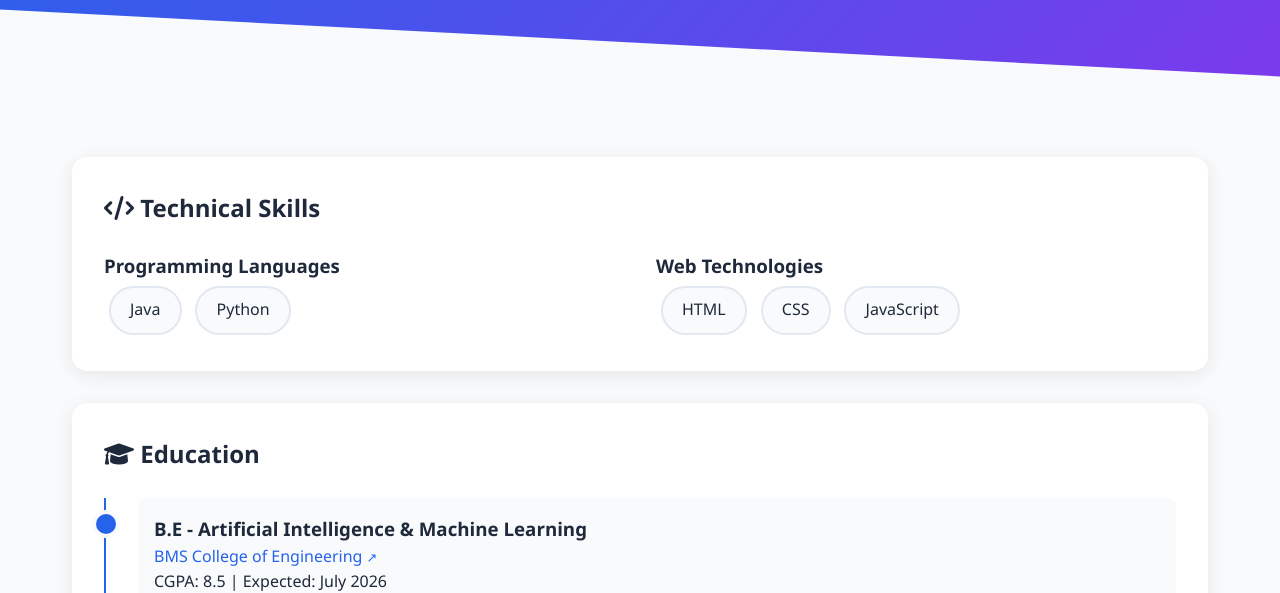
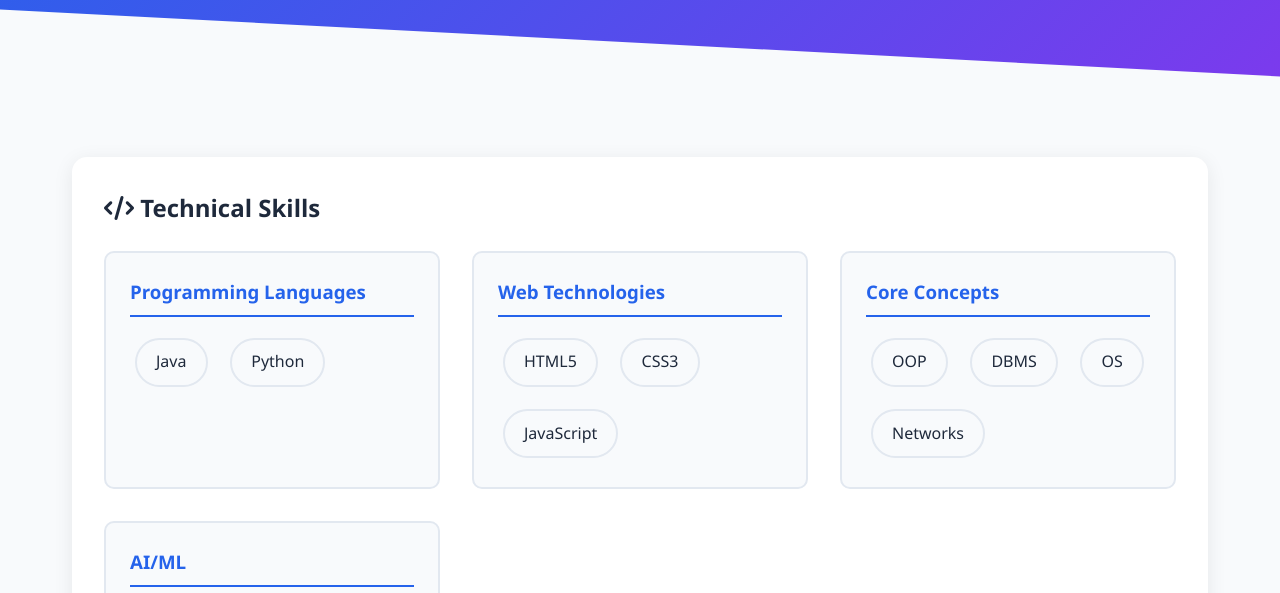
Before and after one commit to The-Ashray/MyPortfolio, a plain HTML site: page index.html in a window 1280 px wide. Shown: the part 210-803 px from the top of the page. Drawn offline with Linux system fonts and the light colour scheme.

Commit message:
Update index.html

```diff
--- a/index.html
+++ b/index.html
@@ -68,10 +68,31 @@
             transform: translateY(-5px);
         }
 
-        .grid {
+        /* Skills Grid */
+        .skills-grid {
             display: grid;
             gap: 2rem;
-            grid-template-columns: repeat(auto-fit, minmax(300px, 1fr));
+            grid-template-columns: repeat(auto-fit, minmax(250px, 1fr));
+        }
+
+        .skill-category {
+            background: var(--light);
+            padding: 1.5rem;
+            border-radius: 10px;
+            border: 2px solid #e2e8f0;
+        }
+
+        .skill-category h3 {
+            margin-bottom: 1rem;
+            color: var(--primary);
+            padding-bottom: 0.5rem;
+            border-bottom: 2px solid var(--primary);
+        }
+
+        .skills-list {
+            display: flex;
+            flex-wrap: wrap;
+            gap: 0.8rem;
         }
 
         .skill-chip {
@@ -196,6 +217,10 @@
             header {
                 padding: 4rem 0;
             }
+
+            .skills-grid {
+                grid-template-columns: 1fr;
+            }
         }
     </style>
 </head>
@@ -212,17 +237,42 @@
         <!-- Skills Section -->
         <section class="section">
             <h2><i class="fas fa-code"></i> Technical Skills</h2>
-            <div class="grid" style="margin-top: 1.5rem;">
-                <div>
+            <div class="skills-grid" style="margin-top: 1.5rem;">
+                <div class="skill-category">
                     <h3>Programming Languages</h3>
-                    <div class="skill-chip">Java</div>
-                    <div class="skill-chip">Python</div>
+                    <div class="skills-list">
+                        <div class="skill-chip">Java</div>
+                        <div class="skill-chip">Python</div>
+                    </div>
                 </div>
-                <div>
+
+                <div class="skill-category">
                     <h3>Web Technologies</h3>
-                    <div class="skill-chip">HTML</div>
-                    <div class="skill-chip">CSS</div>
-                    <div class="skill-chip">JavaScript</div>
+                    <div class="skills-list">
+                        <div class="skill-chip">HTML5</div>
+                        <div class="skill-chip">CSS3</div>
+                        <div class="skill-chip">JavaScript</div>
+                    </div>
+                </div>
+
+                <div class="skill-category">
+                    <h3>Core Concepts</h3>
+                    <div class="skills-list">
+                        <div class="skill-chip">OOP</div>
+                        <div class="skill-chip">DBMS</div>
+                        <div class="skill-chip">OS</div>
+                        <div class="skill-chip">Networks</div>
+                    </div>
+                </div>
+
+                <div class="skill-category">
+                    <h3>AI/ML</h3>
+                    <div class="skills-list">
+                        <div class="skill-chip">Machine Learning</div>
+                        <div class="skill-chip">Neural Networks</div>
+                        <div class="skill-chip">Deep Learning</div>
+                        <div class="skill-chip">DSA</div>
+                    </div>
                 </div>
             </div>
         </section>
@@ -238,7 +288,7 @@
                 </div>
                 <div class="timeline-item">
                     <h3>XII (CBSE)</h3>
-                    <p><a href="https://g.co/kgs/qVFzRAr" class="institution-link" target="_blank">JNV Mudipu, Mangaluru</a></p>
+                    <p><a href="https://navodaya.gov.in/nvs/nvs-school/MANGALURU/en/home/" class="institution-link" target="_blank">JNV Mudipu, Mangaluru</a></p>
                     <p>95.00% | 2022</p>
                 </div>
             </div>
@@ -330,13 +380,13 @@
 
             // Trigger animations on scroll
             window.addEventListener('scroll', animateOnScroll);
-            animateOnScroll(); // Initial check
+            animateOnScroll();
 
             // Update footer year
             document.querySelector('footer p').innerHTML =
                 `© ${new Date().getFullYear()} Ashray K A | All rights reserved`;
 
-            // Add hover effect to skill chips
+            // Hover effect for skill chips
             document.querySelectorAll('.skill-chip').forEach(chip => {
                 chip.addEventListener('mouseover', () => {
                     chip.style.transform = 'translateY(-3px) scale(1.05)';
```
